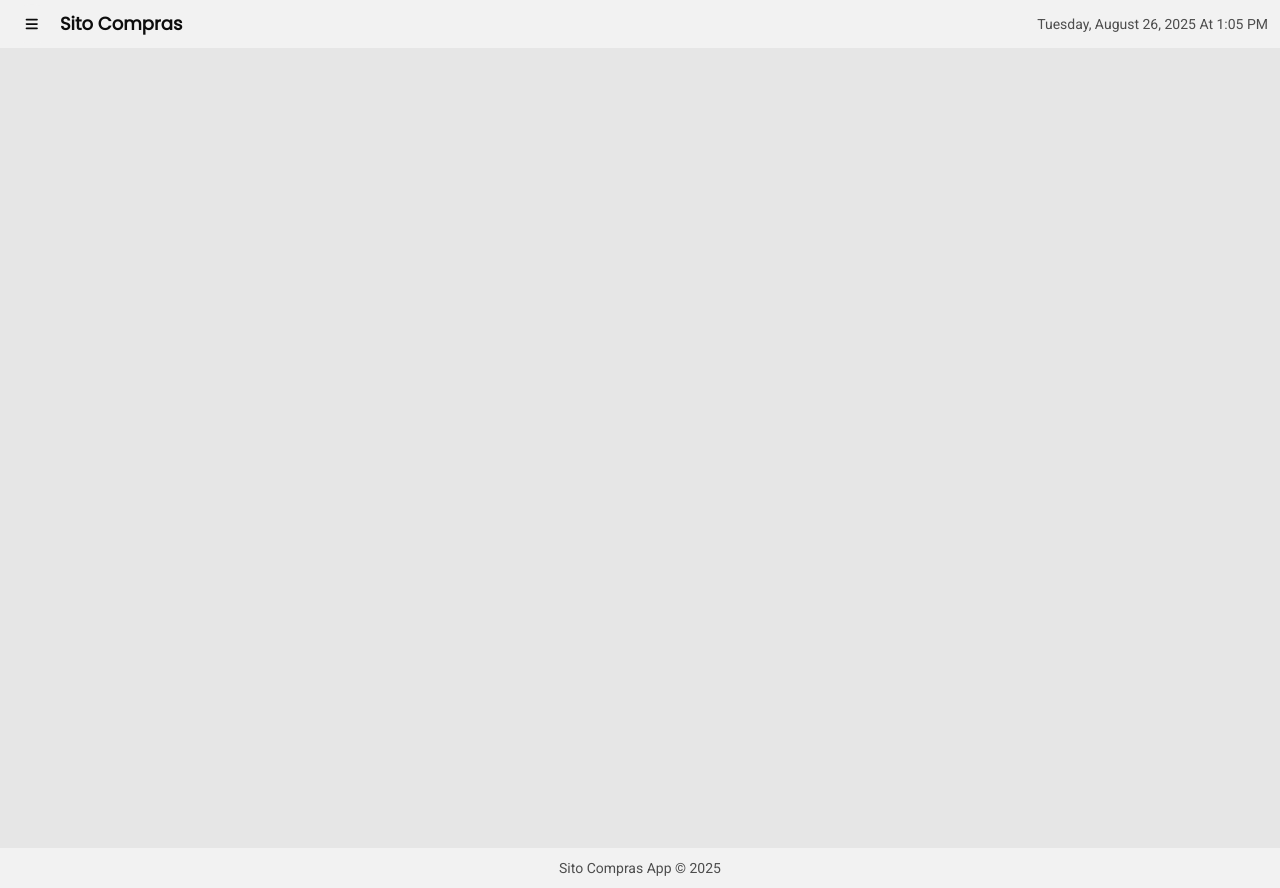
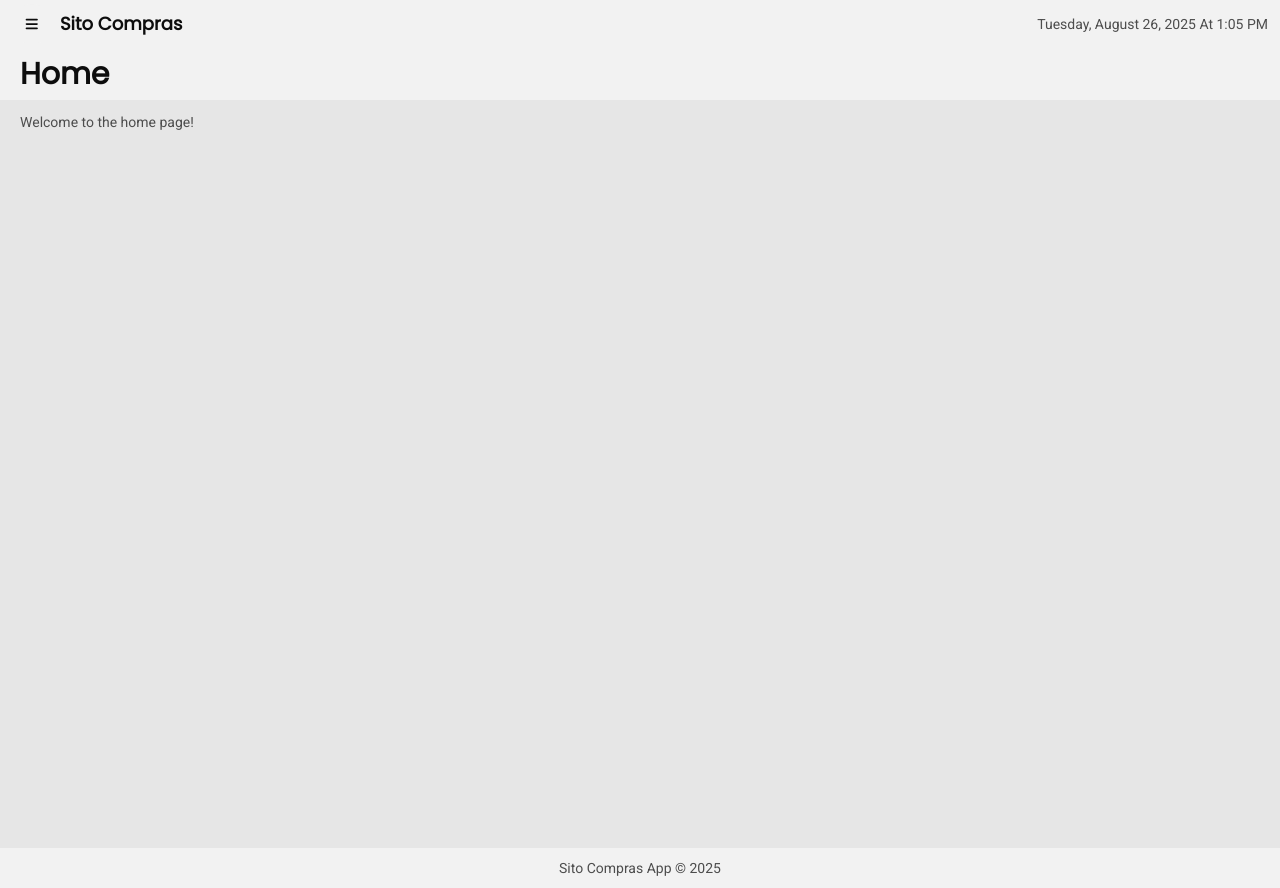
Before and after one commit to sito8943/sito-compras, an Angular app: page / in a window 1280 px wide. Built offline with nearby package versions, Linux system fonts and the light colour scheme.

Commit message:
home and page componets

```diff
--- a/src/app/features/home/home.component.html
+++ b/src/app/features/home/home.component.html
@@ -1 +1,9 @@
-<main></main>
+<main>
+    <app-page
+        title="Home"
+        [isLoading]="false"
+        [isAnimated]="true"
+        [showBackButton]="false">
+        <p>Welcome to the home page!</p>
+    </app-page>
+</main>
--- a/src/app/features/home/home.component.ts
+++ b/src/app/features/home/home.component.ts
@@ -1,10 +1,11 @@
 import { Component } from '@angular/core'
 import { CommonModule } from '@angular/common'
+import { PageComponent } from '../../shared/components/page/page.component'
 
 @Component({
     selector: 'app-home',
     standalone: true,
-    imports: [CommonModule],
+    imports: [CommonModule, PageComponent],
     templateUrl: './home.component.html',
     styleUrl: './home.component.css',
 })
--- /dev/null
+++ b/src/app/shared/components/page/page.component.css
@@ -0,0 +1,11 @@
+@import '../../../styles/variables.css';
+
+.page-header {
+    transition: all 300ms ease-in-out;
+    @apply flex items-center justify-between
+    px-5 py-2 bg-base w-full;
+}
+
+.page-header.fixed {
+    @apply fixed top-12 z-35;
+}
--- /dev/null
+++ b/src/app/shared/components/page/page.component.html
@@ -0,0 +1,17 @@
+<div>
+    <div class="flex flex-col" [class.appear]="isAnimated">
+        <div class="page-header">
+            <button
+                *ngIf="showBackButton"
+                (click)="goBack()"
+                class="action"
+                name="atras">
+                <fa-icon [icon]="faArrowLeft"></fa-icon>
+            </button>
+            <h2 class="text-3xl font-bold">{{ title }}</h2>
+        </div>
+    </div>
+    <div class="px-5 py-3 h-full">
+        <ng-content></ng-content>
+    </div>
+</div>
--- /dev/null
+++ b/src/app/shared/components/page/page.component.ts
@@ -0,0 +1,41 @@
+import { Component, HostListener, signal, Input } from '@angular/core'
+import { CommonModule, Location } from '@angular/common'
+
+// icons
+import { FontAwesomeModule } from '@fortawesome/angular-fontawesome'
+import { faArrowLeft } from '@fortawesome/free-solid-svg-icons'
+
+@Component({
+    selector: 'app-page',
+    standalone: true,
+    imports: [CommonModule, FontAwesomeModule],
+    templateUrl: './page.component.html',
+    styleUrl: './page.component.css',
+})
+export class PageComponent {
+    isScrolled = signal(false)
+    @Input() title = ''
+    @Input() isLoading = false
+    @Input() isAnimated = false
+    @Input() showBackButton = false
+
+    constructor(private location: Location) {}
+
+    goBack() {
+        this.location.back()
+    }
+
+    @HostListener('window:scroll', ['$event'])
+    onWindowScroll() {
+        const verticalOffset =
+            window.pageYOffset ||
+            document.documentElement.scrollTop ||
+            document.body.scrollTop ||
+            0
+
+        if (verticalOffset > 100) this.isScrolled.set(true)
+        else this.isScrolled.set(false)
+    }
+
+    faArrowLeft = faArrowLeft
+}
```
